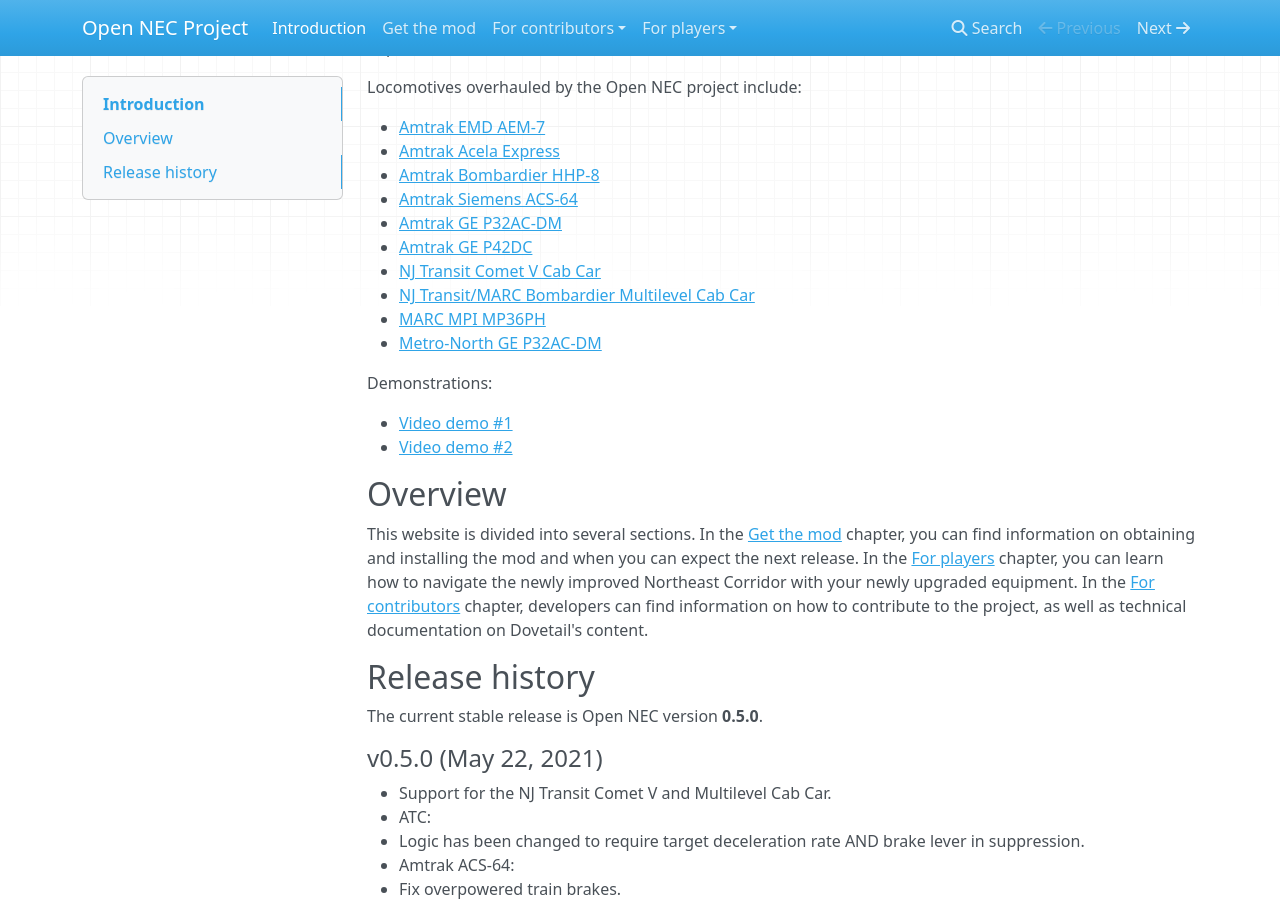
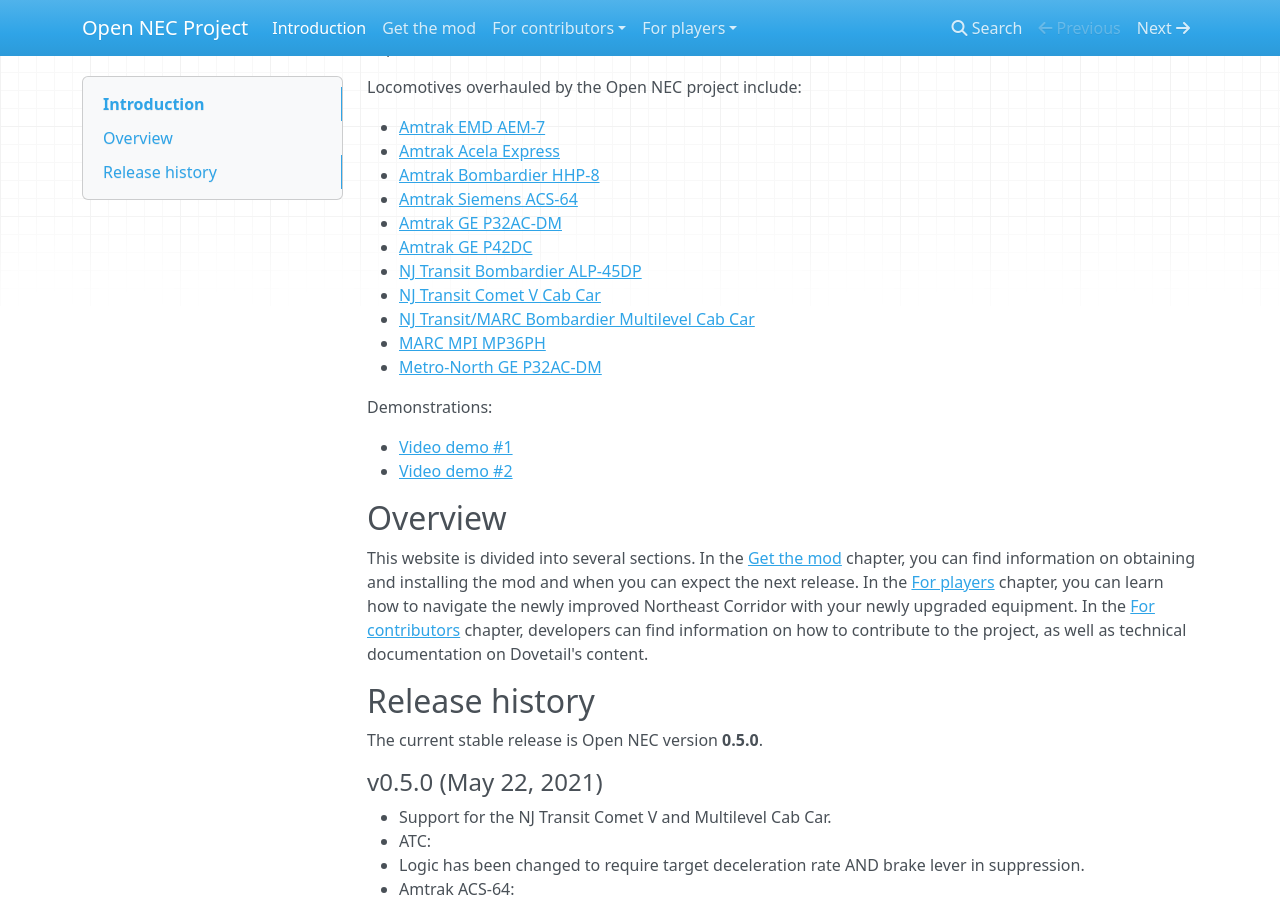
Before and after one commit to YoRyan/open-nec, an MkDocs documentation site: the page built from Docs/index.md, in a window 1280 px wide and 900 px high, scrolled down 909 px. Built offline with MkDocs 1.6.1, drawn with Linux system fonts in a browser that asks for light colours; nearby versions of some CDN libraries.

Commit message:
docs: add alp-45dp to list of overhauled content

```diff
--- a/Docs/index.md
+++ b/Docs/index.md
@@ -16,6 +16,7 @@
 - [Amtrak Siemens ACS-64](https://store.steampowered.com/app/258643/Train_Simulator_NEC_New_YorkNew_Haven_Route_AddOn/)
 - [Amtrak GE P32AC-DM](https://store.steampowered.com/app/896719/Train_Simulator_Hudson_Line_New_York__CrotonHarmon_Route_AddOn/)
 - [Amtrak GE P42DC](https://store.steampowered.com/app/1429754/Train_Simulator_Northeast_Corridor_Washington_DC__Baltimore_Route_AddOn/)
+- [NJ Transit Bombardier ALP-45DP](https://store.steampowered.com/app/325970/Train_Simulator_North_Jersey_Coast_Line_Route_AddOn/)
 - [NJ Transit Comet V Cab Car](https://store.steampowered.com/app/325970/Train_Simulator_North_Jersey_Coast_Line_Route_AddOn/)
 - [NJ Transit/MARC Bombardier Multilevel Cab Car](https://store.steampowered.com/app/325970/Train_Simulator_North_Jersey_Coast_Line_Route_AddOn/)
 - [MARC MPI MP36PH](https://store.steampowered.com/app/1429754/Train_Simulator_Northeast_Corridor_Washington_DC__Baltimore_Route_AddOn/)
```
Also changed, not shown: Readme.md (+1 -0 lines).
